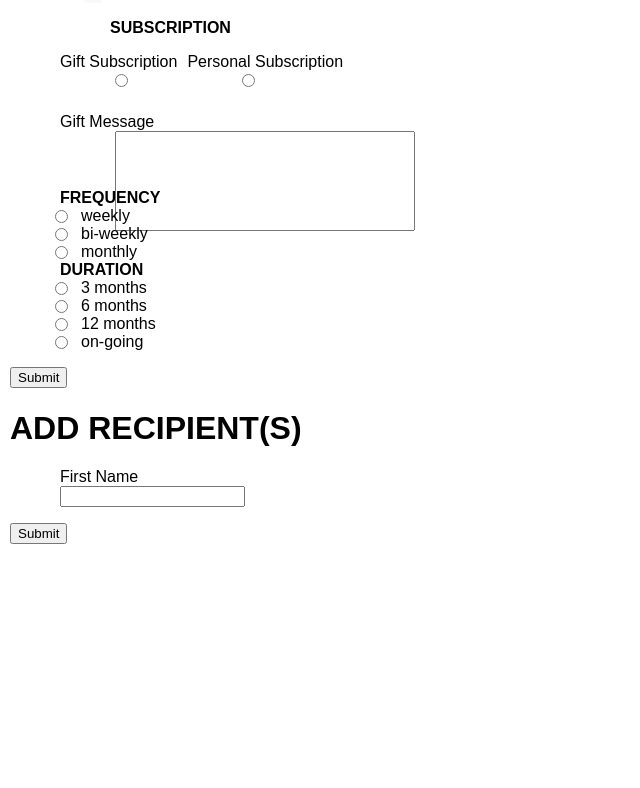
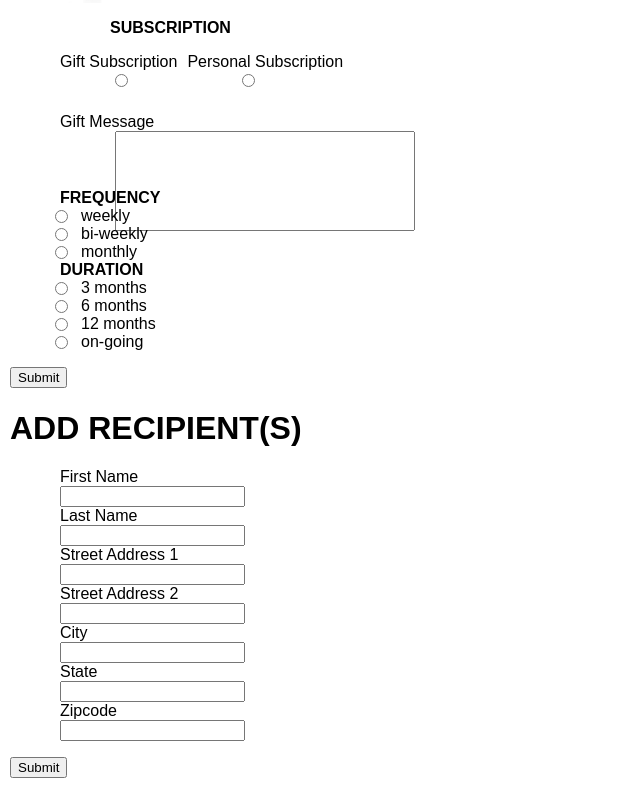
Before and after one commit to selvinor/selvin-subscription-client, a React (Create React App) app: page / in a window 1280 px wide. Shown: the part 342-1130 px from the top of the page, without its empty margins (0-640 px from the left). Before the commit the page ends 896 px from the top, so only its background shows below. Built offline with nearby package versions, Linux system fonts and the light colour scheme; no server answers.

Commit message:
add fields to recipient add form

```diff
--- a/src/components/recipient-add-form.js
+++ b/src/components/recipient-add-form.js
@@ -82,7 +82,50 @@ export class RecipientAddForm extends React.Component {
                     name="firstName"
                     type="text"
                     component={Input}
-                  /></label>
+                  />
+                </label>
+                <label htmlFor="lastName" className="lastName">Last Name
+                  <Field
+                    name="lastName"
+                    type="text"
+                    component={Input}
+                  />
+                </label>
+                <label htmlFor="lastName" className="lastName">Street Address 1
+                  <Field
+                    name="streetAddress1"
+                    type="text"
+                    component={Input}
+                  />
+                </label>
+                <label htmlFor="streetAddress2" className="lastName">Street Address 2
+                  <Field
+                    name="streetAddress2"
+                    type="text"
+                    component={Input}
+                  />
+                </label>
+                <label htmlFor="lastName" className="lastName">City
+                  <Field
+                    name="city"
+                    type="text"
+                    component={Input}
+                  />
+                </label>
+                <label htmlFor="state" className="lastName">State
+                  <Field
+                    name="state"
+                    type="text"
+                    component={Input}
+                  />
+                </label>
+                <label htmlFor="zipcode" className="lastName">Zipcode
+                  <Field
+                    name="zipcode"
+                    type="text"
+                    component={Input}
+                  />
+                </label>
               </div>
             </li>
           </ul>
```
